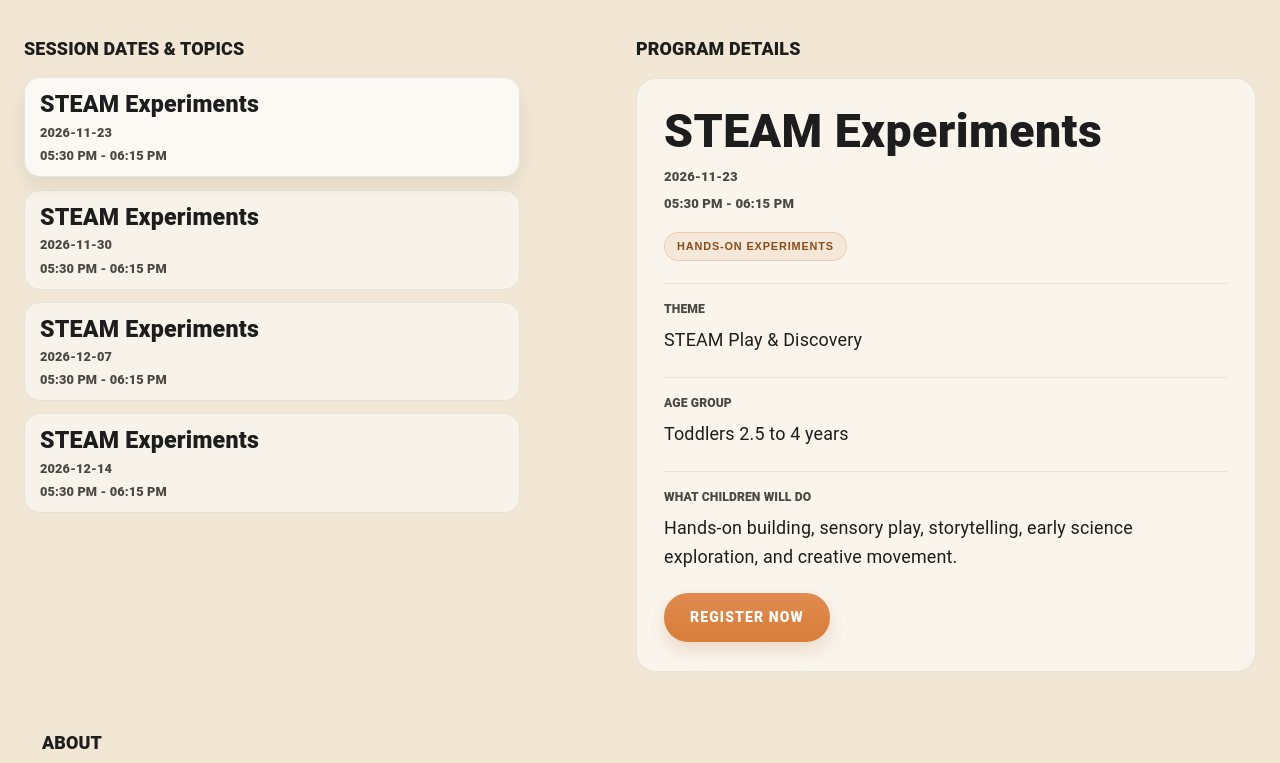
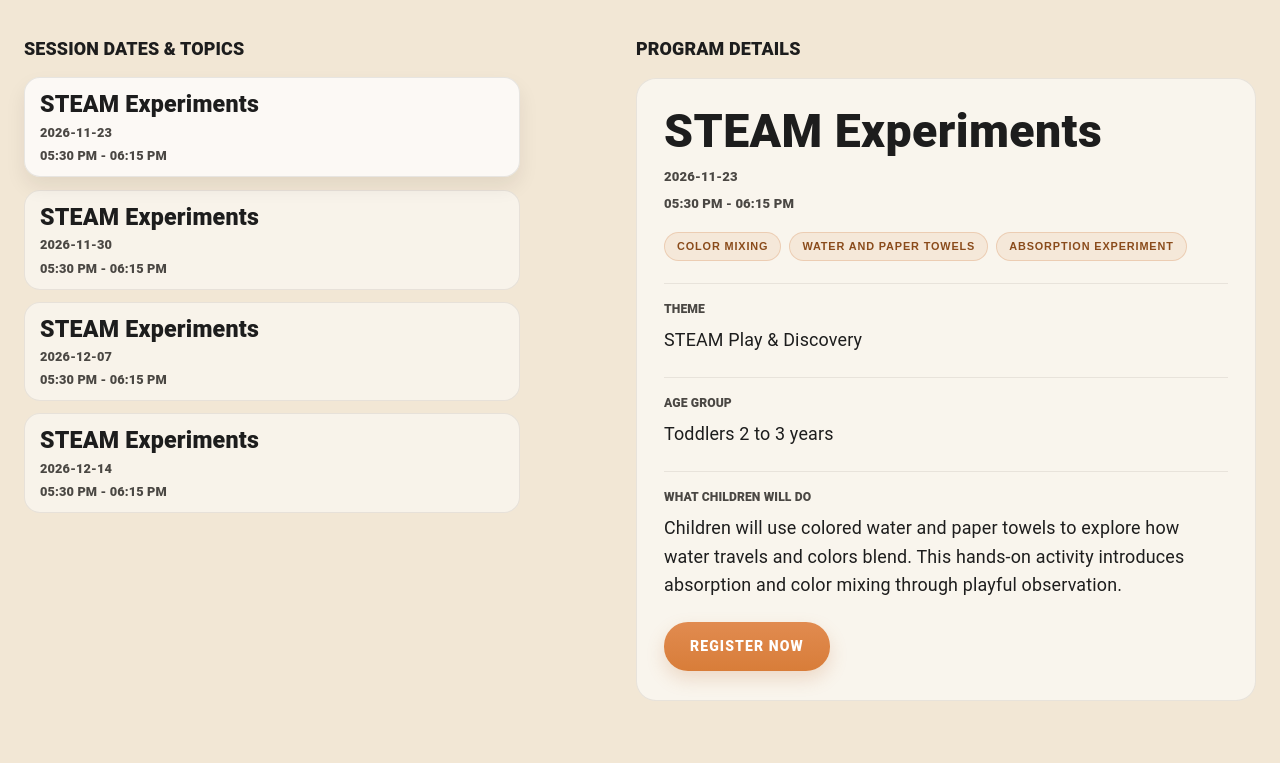
Before and after one commit to Ramkeerthy/little-minds-steam-playgroup, a React (Vite) app in the folder frontend/: page / in a window 1280 px wide. Shown: the part 421-1184 px from the top of the page. Built offline with nearby package versions, Linux system fonts and the light colour scheme.

Commit message:
Update eligibility radius and session details for clarity

```diff
--- a/frontend/public/eligibility-config.json
+++ b/frontend/public/eligibility-config.json
@@ -3,7 +3,7 @@
     "lat": 42.9837,
     "lng": -81.2496
   },
-  "radiusKm": 2,
+  "radiusKm": 3,
   "countryCode": "CA",
   "fallbackPostalPrefixes": [
     "N6E"
--- a/frontend/public/sessions.json
+++ b/frontend/public/sessions.json
@@ -5,11 +5,13 @@
     "date": "2026-11-23",
     "time": "05:30 PM - 06:15 PM",
     "duration": "45 minutes",
-    "ageGroup": "2 to 4.5 years",
+    "ageGroup": "Toddlers 2 to 3 years",
     "location": "At home studio",
-    "description": "A playful STEAM session with sensory science, simple engineering challenges, and art-based experimentation designed for curious toddlers.",
+    "description": "Children will use colored water and paper towels to explore how water travels and colors blend. This hands-on activity introduces absorption and color mixing through playful observation.",
     "highlights": [
-      "Hands-on experiments"
+      "Color mixing",
+      "Water and paper towels",
+      "Absorption experiment"
     ],
     "bookingUrl": "https://www.eventbrite.ca/e/steam-by-tiny-thinkers-club-tickets-2004823898248?aff=oddtdtcreator"
   },
@@ -19,7 +21,7 @@
     "date": "2026-11-30",
     "time": "05:30 PM - 06:15 PM",
     "duration": "45 minutes",
-    "ageGroup": "2 to 4.5 years",
+    "ageGroup": "Toddlers 2 to 3 years",
     "location": "At home studio",
     "description": "Creative building time where toddlers stack, test, and reimagine simple structures using playful materials and guided challenges.",
     "highlights": [
@@ -33,7 +35,7 @@
     "date": "2026-12-07",
     "time": "05:30 PM - 06:15 PM",
     "duration": "45 minutes",
-    "ageGroup": "2 to 4.5 years",
+    "ageGroup": "Toddlers 2 to 3 years",
     "location": "At home studio",
     "description": "A movement-driven STEAM session focused on motion, balance, and curiosity through simple experiments inspired by nature.",
     "highlights": [
@@ -47,7 +49,7 @@
     "date": "2026-12-14",
     "time": "05:30 PM - 06:15 PM",
     "duration": "45 minutes",
-    "ageGroup": "2 to 4.5 years",
+    "ageGroup": "Toddlers 2 to 3 years",
     "location": "At home studio",
     "description": "A movement-driven STEAM session focused on motion, balance, and curiosity through simple experiments inspired by nature.",
     "highlights": [
--- a/frontend/src/App.jsx
+++ b/frontend/src/App.jsx
@@ -310,13 +310,15 @@ function App() {
 
                           <Box className="detail-info-box">
                             <Typography className="detail-label">Age group</Typography>
-                            <Typography className="detail-value">Toddlers 2.5 to 4 years</Typography>
+                            <Typography className="detail-value">
+                              {selectedSession?.ageGroup || 'Age not specified'}
+                            </Typography>
                           </Box>
 
                           <Box className="detail-info-box">
                             <Typography className="detail-label">What children will do</Typography>
                             <Typography className="detail-value">
-                              Hands-on building, sensory play, storytelling, early science exploration, and creative movement.
+                              {selectedSession?.description || 'Hands-on STEAM activities designed for curious young learners.'}
                             </Typography>
                           </Box>
 
@@ -359,13 +361,15 @@ function App() {
 
               <Box className="detail-info-box">
                 <Typography className="detail-label">Age group</Typography>
-                <Typography className="detail-value">Toddlers 2.5 to 4 years</Typography>
+                <Typography className="detail-value">
+                  {selectedSession?.ageGroup || 'Age not specified'}
+                </Typography>
               </Box>
 
               <Box className="detail-info-box">
                 <Typography className="detail-label">What children will do</Typography>
                 <Typography className="detail-value">
-                  Hands-on building, sensory play, storytelling, early science exploration, and creative movement.
+                  {selectedSession?.description || 'Hands-on STEAM activities designed for curious young learners.'}
                 </Typography>
               </Box>
 
@@ -381,7 +385,7 @@ function App() {
             <Box className="postal-modal" onClick={(event) => event.stopPropagation()}>
               <Typography className="postal-title">Check your eligibility</Typography>
               <Typography className="postal-description">
-                Enter your postal code to confirm you are within 5 km of our neighborhood playgroup before we reserve a spot.
+                Enter your postal code to confirm you are within {serviceAreaConfig.radiusKm} km of our neighborhood playgroup before we reserve a spot.
               </Typography>
 
               <Box component="form" onSubmit={handlePostalSubmit} className="postal-form">
```
